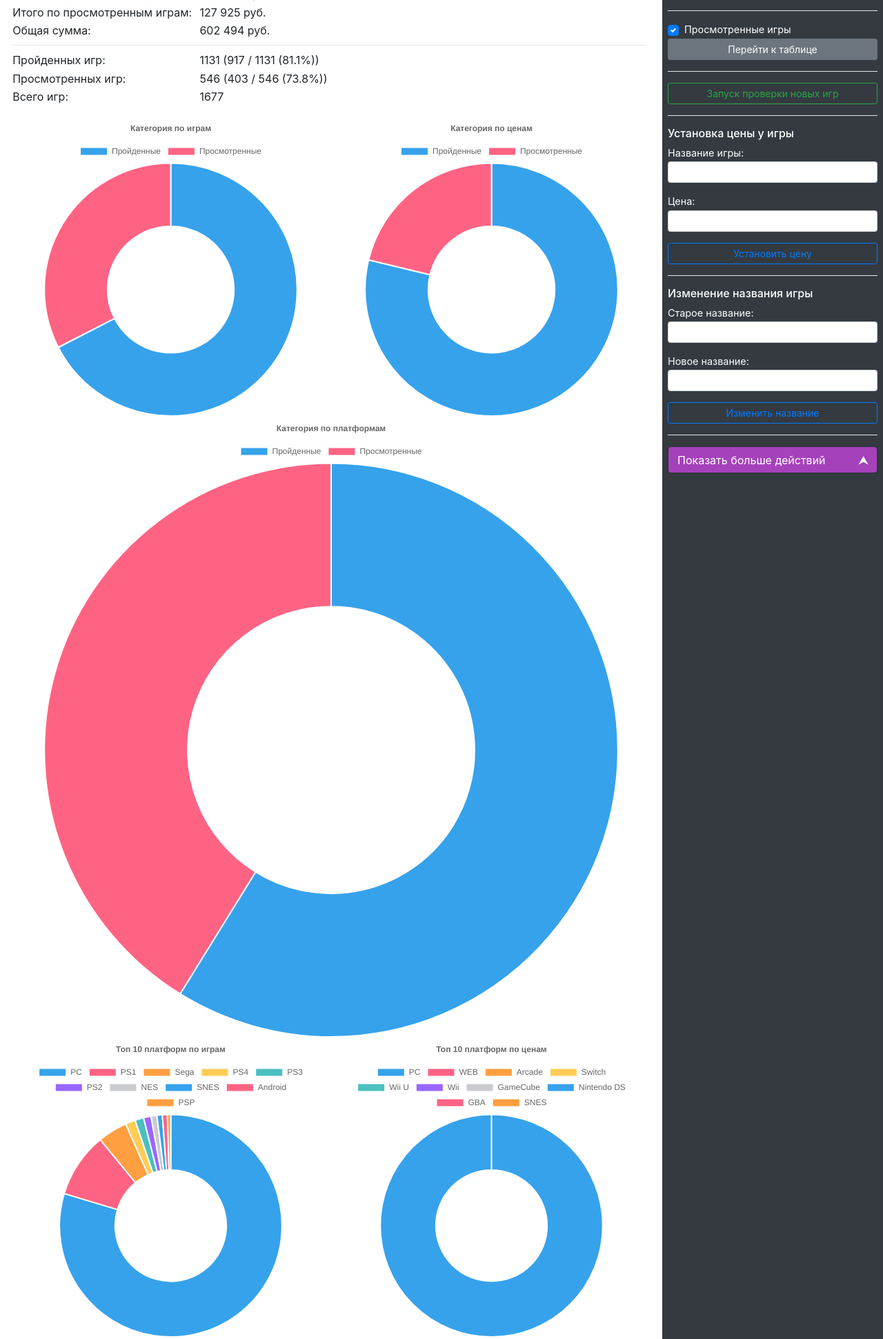
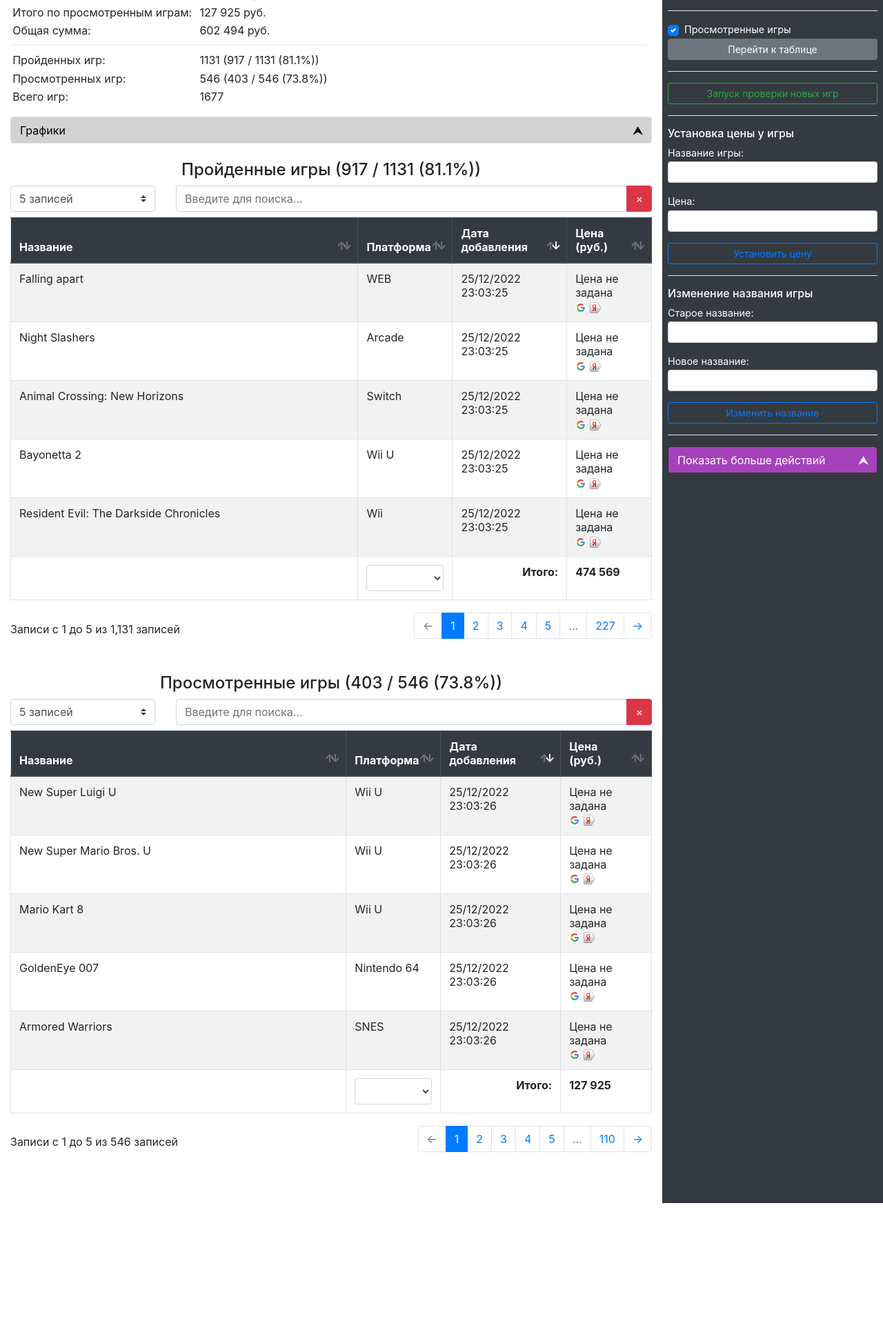
Before and after one commit to gil9red/price_of_games, a Flask app: page / in a window 1280 px wide. Shown: the part 64-2005 px from the top of the page at 69% size. After the commit the page ends 1808 px from the top, so only its background shows below. Run offline with Flask 2, Linux system fonts and the light colour scheme; data comes from the database, SQL or seed files in the repository.

Commit message:
Обновлено UI. Графики спрятаны в карточке

```diff
--- a/app_web/templates/index.html
+++ b/app_web/templates/index.html
@@ -84,10 +84,11 @@
                 margin-bottom: 0.1rem;
             }
             #fixed_right_panel hr {
-                background-color: #fff !important;
+                background-color: white !important;
             }
 
-        #more_actions .card .card-header {
+        #more_actions .card .card-header,
+        #charts .card .card-header {
             border: 0;
             -webkit-box-shadow: 0 0 20px 0 rgba(213, 213, 213, 0.5);
             box-shadow: 0 0 20px 0 rgba(213, 213, 213, 0.5);
@@ -95,18 +96,26 @@
             padding: 0;
         }
 
-        #more_actions .card .card-header .btn-header-link {
+        #more_actions .card .card-header .btn-header-link,
+        #charts .card .card-header .btn-header-link {
             background: #A541BB;
-          color: #fff;
+            color: white;
             display: block;
             text-align: left;
         }
 
-        #more_actions .card .card-header .btn-header-link.collapsed:after {
+        #charts .card .card-header .btn-header-link {
+            background: lightGray;
+            color: black;
+        }
+
+        #more_actions .card .card-header .btn-header-link.collapsed:after,
+        #charts .card .card-header .btn-header-link.collapsed:after {
             content: "⮝";
         }
 
-        #more_actions .card .card-header .btn-header-link:after {
+        #more_actions .card .card-header .btn-header-link:after,
+        #charts .card .card-header .btn-header-link:after {
             content: "⮟";
             font-weight: 900;
             float: right;
@@ -150,7 +159,14 @@
                             <tr><td class="field_name">Просмотренных игр:</td><td class="number_finished_watched_games"></td></tr>
                             <tr><td class="field_name">Всего игр:</td><td class="sum_number_games"></td></tr>
                         </table>
-                        <div id="charts" class="container-fluid">
+                        <div id="charts" class="container-fluid p-0">
+                            <div class="accordion">
+                                <div class="card">
+                                    <div class="card-header" id="charts_head">
+                                        <a href="#" class="btn btn-header-link collapsed" data-toggle="collapse" data-target="#charts_body" aria-expanded="true" aria-controls="charts_body">Графики</a>
+                                    </div>
+                                    <div id="charts_body" class="collapse" aria-labelledby="charts_head" data-parent="#charts">
+                                        <div class="card-body p-0 pt-2">
                                             <div class="row">
                                                 <div class="col">
                                                     <canvas id="chartKindByNumber"></canvas>
@@ -168,6 +184,10 @@
                                                 </div>
                                                 <div class="col">
                                                     <canvas id="chartPlatformByPrice"></canvas>
+                                                </div>
+                                            </div>
+                                        </div>
+                                    </div>
                                 </div>
                             </div>
                         </div>
```
Lines whose indentation alone changed are shown as unchanged.
